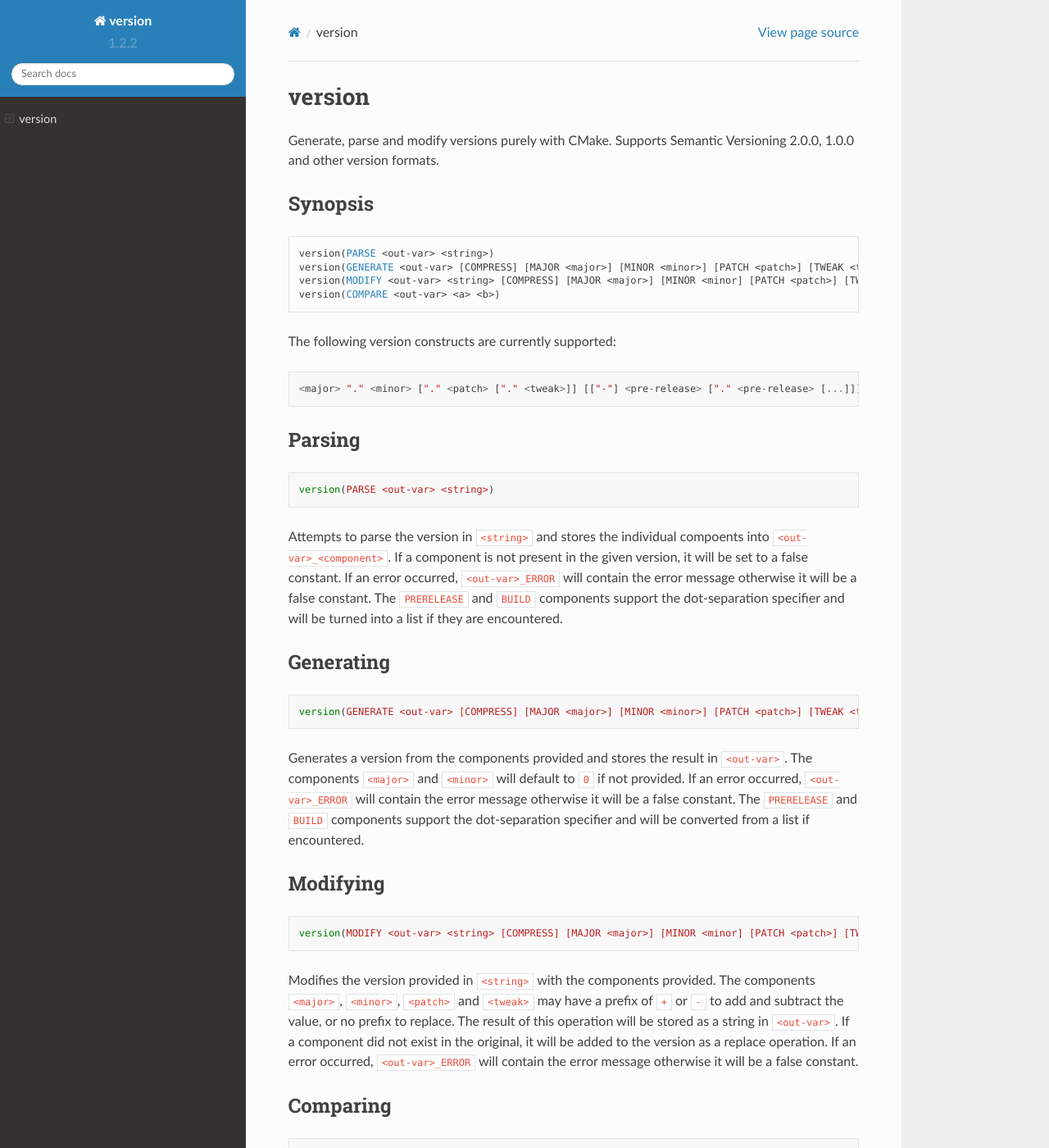
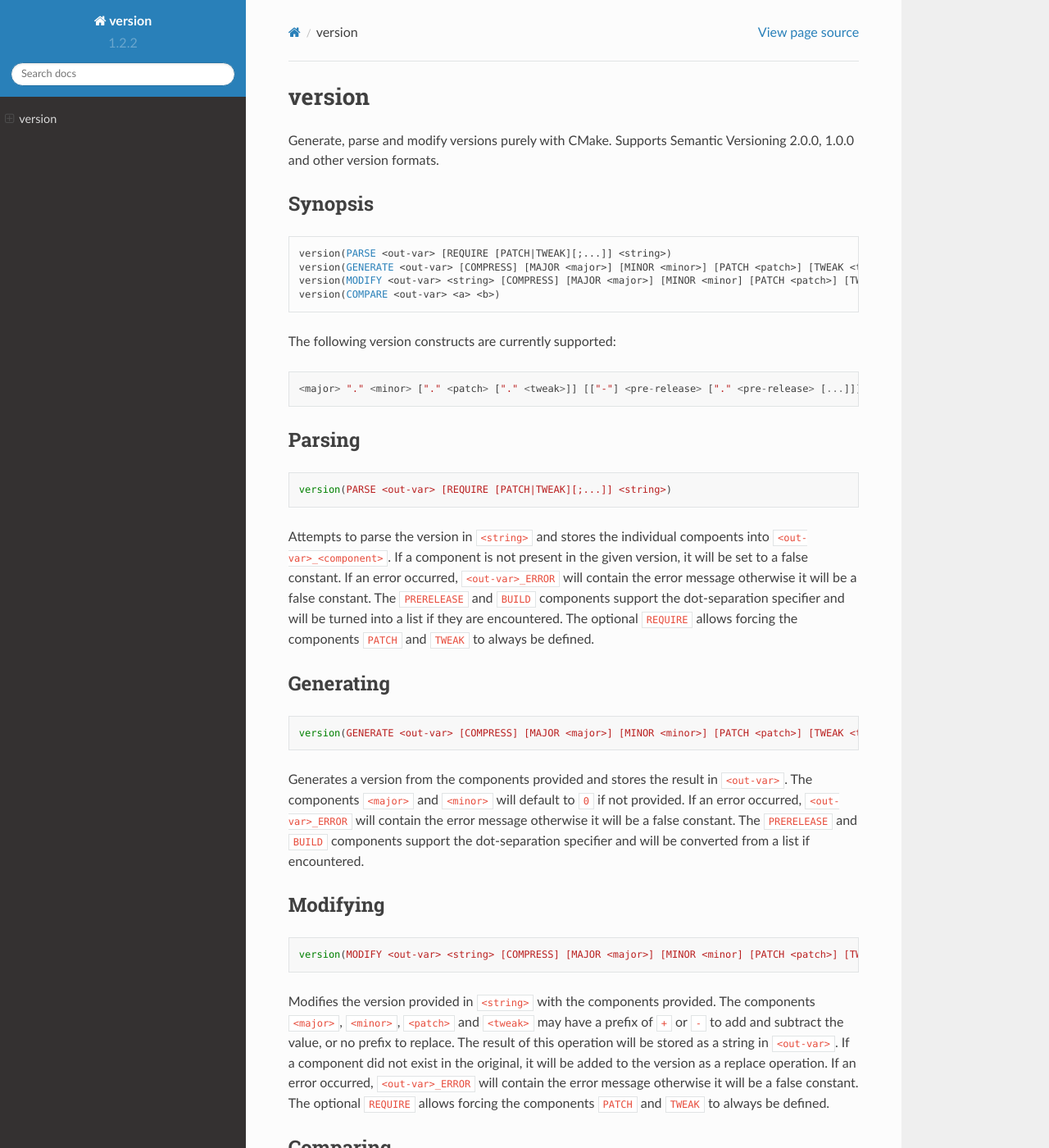
Before and after one commit to Xaymar/cmake-version, a Sphinx documentation site: the page built from docs/index.rst, in a window 1280 px wide and 1400 px high. Shown: the whole window at 82% size. Built offline with Sphinx 7.4.7 and the Read the Docs theme 2.0.0, drawn with Linux system fonts in a browser that asks for light colours.

Commit message:
code: Add support for requiring PATCH and TWEAK components
These will be set to 0 if required instead of leaving them blank.

```diff
--- a/docs/index.rst
+++ b/docs/index.rst
@@ -8,9 +8,9 @@
 
 .. parsed-literal::
 
-  version(`PARSE`_ <out-var> <string>)
+  version(`PARSE`_ <out-var> [REQUIRE [PATCH|TWEAK][;...]] <string>)
   version(`GENERATE`_ <out-var> [COMPRESS] [MAJOR <major>] [MINOR <minor>] [PATCH <patch>] [TWEAK <tweak>] [PRERELEASE <prerelease>] [BUILD <build>])
-  version(`MODIFY`_ <out-var> <string> [COMPRESS] [MAJOR <major>] [MINOR <minor] [PATCH <patch>] [TWEAK <tweak>] [PRERELEASE <prerelease>] [BUILD <build>])
+  version(`MODIFY`_ <out-var> <string> [COMPRESS] [MAJOR <major>] [MINOR <minor] [PATCH <patch>] [TWEAK <tweak>] [PRERELEASE <prerelease>] [BUILD <build>] [REQUIRE [PATCH|TWEAK][;...]])
   version(`COMPARE`_ <out-var> <a> <b>)
 
 
@@ -27,9 +27,9 @@
 
 .. code-block:: cmake
 
-  version(PARSE <out-var> <string>)
+  version(PARSE <out-var> [REQUIRE [PATCH|TWEAK][;...]] <string>)
 
-Attempts to parse the version in ``<string>`` and stores the individual compoents into ``<out-var>_<component>``. If a component is not present in the given version, it will be set to a false constant. If an error occurred, ``<out-var>_ERROR`` will contain the error message otherwise it will be a false constant. The ``PRERELEASE`` and ``BUILD`` components support the dot-separation specifier and will be turned into a list if they are encountered.
+Attempts to parse the version in ``<string>`` and stores the individual compoents into ``<out-var>_<component>``. If a component is not present in the given version, it will be set to a false constant. If an error occurred, ``<out-var>_ERROR`` will contain the error message otherwise it will be a false constant. The ``PRERELEASE`` and ``BUILD`` components support the dot-separation specifier and will be turned into a list if they are encountered. The optional ``REQUIRE`` allows forcing the components ``PATCH`` and ``TWEAK`` to always be defined.
 
 Generating
 ^^^^^^^^^^
@@ -49,9 +49,9 @@
 
 .. code-block:: cmake
 
-  version(MODIFY <out-var> <string> [COMPRESS] [MAJOR <major>] [MINOR <minor] [PATCH <patch>] [TWEAK <tweak>] [PRERELEASE <prerelease>] [BUILD <build>])
+  version(MODIFY <out-var> <string> [COMPRESS] [MAJOR <major>] [MINOR <minor] [PATCH <patch>] [TWEAK <tweak>] [PRERELEASE <prerelease>] [BUILD <build>] [REQUIRE [PATCH|TWEAK][;...]])
 
-Modifies the version provided in ``<string>`` with the components provided. The components ``<major>``, ``<minor>``, ``<patch>`` and ``<tweak>`` may have a prefix of ``+`` or ``-`` to add and subtract the value, or no prefix to replace. The result of this operation will be stored as a string in ``<out-var>``. If a component did not exist in the original, it will be added to the version as a replace operation. If an error occurred,  ``<out-var>_ERROR`` will contain the error message otherwise it will be a false constant.
+Modifies the version provided in ``<string>`` with the components provided. The components ``<major>``, ``<minor>``, ``<patch>`` and ``<tweak>`` may have a prefix of ``+`` or ``-`` to add and subtract the value, or no prefix to replace. The result of this operation will be stored as a string in ``<out-var>``. If a component did not exist in the original, it will be added to the version as a replace operation. If an error occurred,  ``<out-var>_ERROR`` will contain the error message otherwise it will be a false constant. The optional ``REQUIRE`` allows forcing the components ``PATCH`` and ``TWEAK`` to always be defined.
 
 Comparing
 ^^^^^^^^^
```
Also changed, not shown: 1 other file.
